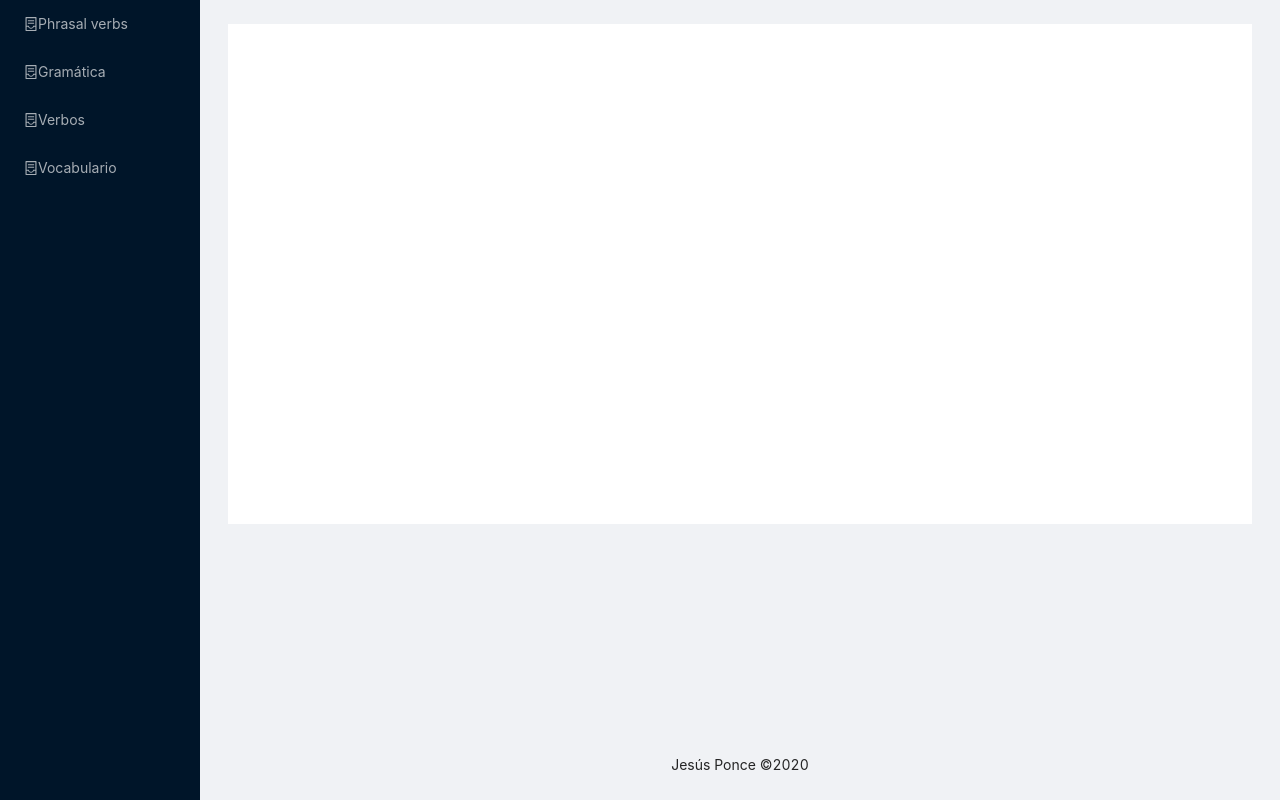
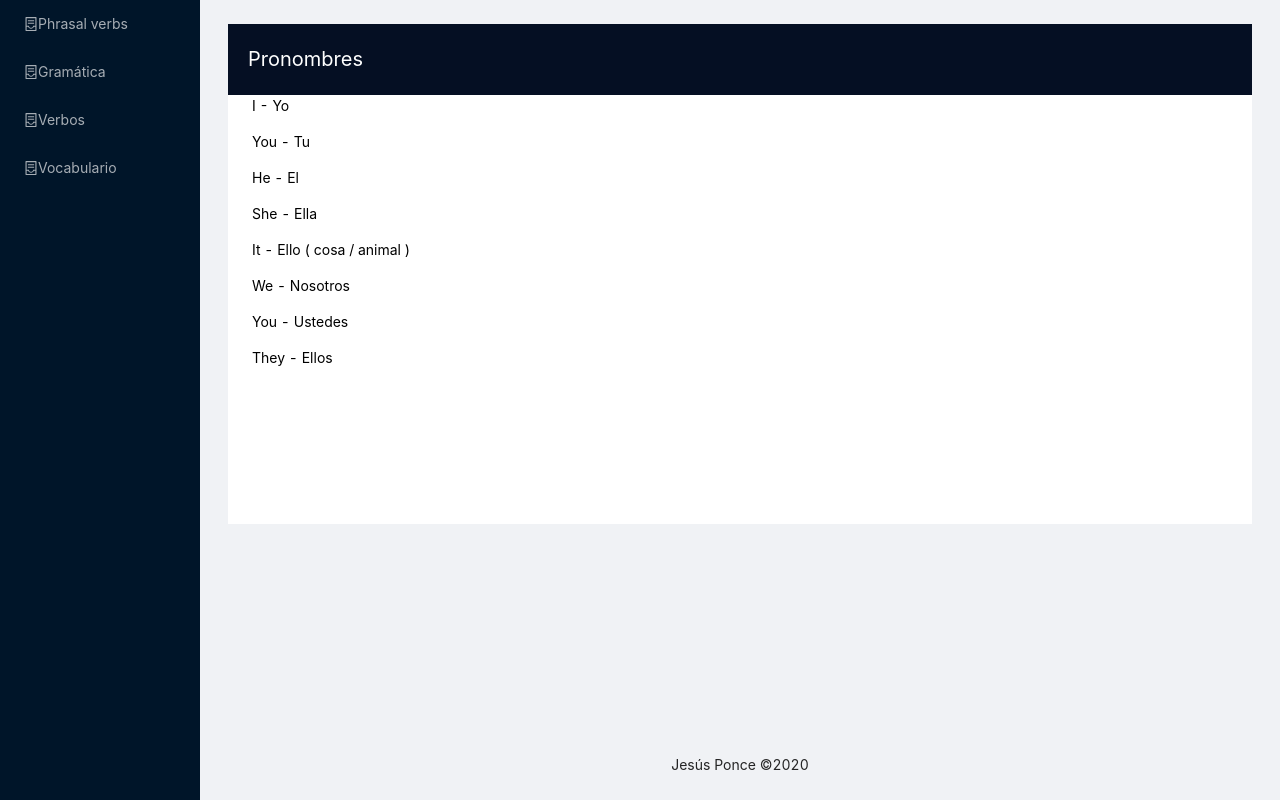
Before and after one commit to JesusEmmanuelPonce/english-front, a React (Create React App) app: page /pronouns in a window 1280 px wide. Built offline with nearby package versions, Linux system fonts and the light colour scheme.

Commit message:
Pronouns component

```diff
--- /dev/null
+++ b/src/components/Grammar/Pronouns.js
@@ -0,0 +1,20 @@
+import React from 'react';
+import Header from '../header';
+import PRONOUNS from '../../constant/PRONOUNS';
+
+const Pronouns = () => {
+    return(
+        <>
+            <Header title="Pronombres"/>
+                {
+                    PRONOUNS.map(item => (
+                        <div key={item.id}>
+                            <p>{item.pronouns} - {item.mean}</p>
+                        </div>
+                    ))
+                }
+        </>
+    )
+}
+
+export default Pronouns;
--- a/src/constant/MENU_GRAMMAR.js
+++ b/src/constant/MENU_GRAMMAR.js
@@ -1,4 +1,8 @@
 const MENU_GRAMMAR = [
+    {
+        "name"  : "Pronombres",
+        "route" : "/pronouns",
+    },
     {
         "name"  : "Presente simple",
         "route" : "/present-simple",
--- /dev/null
+++ b/src/constant/PRONOUNS.js
@@ -0,0 +1,44 @@
+const PRONOUNS = [
+    {
+        "id"       : 1,
+        "pronouns" : "I",
+        "mean"     : "Yo"
+    },
+    {
+        "id"       : 2,
+        "pronouns" : "You",
+        "mean"     : "Tu"
+    },
+    {
+        "id"       : 3,
+        "pronouns" : "He",
+        "mean"     : "El"
+    },
+    {
+        "id"       : 4,
+        "pronouns" : "She",
+        "mean"     : "Ella"
+    },
+    {
+        "id"       : 5,
+        "pronouns" : "It",
+        "mean"     : "Ello ( cosa / animal )"
+    },
+    {
+        "id"       : 6,
+        "pronouns" : "We",
+        "mean"     : "Nosotros"
+    },
+    {
+        "id"       : 7,
+        "pronouns" : "You",
+        "mean"     : "Ustedes"
+    },
+    {
+        "id"       : 8,
+        "pronouns" : "They",
+        "mean"     : "Ellos"
+    }
+]
+
+export default PRONOUNS;
--- a/src/router/Routes.js
+++ b/src/router/Routes.js
@@ -7,6 +7,7 @@ import MenuGrammar from '../components/Grammar/MenuGrammar';
 import Menu_Vocabulary from '../components/Vocabulary/MenuVocabulary';
 import Get from '../components/PhrasalVerbs/get/Get';
 import Put from '../components/PhrasalVerbs/put/Put';
+import Pronouns from '../components/Grammar/Pronouns';
 import PresentSimple from '../components/Grammar/PresentSimple';
 import PastSimple from '../components/Grammar/PastSimple';
 import RegularVerbs from '../components/Verbs/regularVerbs';
@@ -24,6 +25,7 @@ const Routes = () => {
             <Route exact path="/menu-vocabulary" component={Menu_Vocabulary}/>
             <Route exact path="/get" component={Get} />
             <Route exact path="/put" component={Put} />
+            <Route exact path="/pronouns" component={Pronouns} />
             <Route exact path="/present-simple" component={PresentSimple}/>
             <Route exact path="/past-simple" component={PastSimple}/>
             <Route exact path="/regular-verbs" component={RegularVerbs}/>
```
